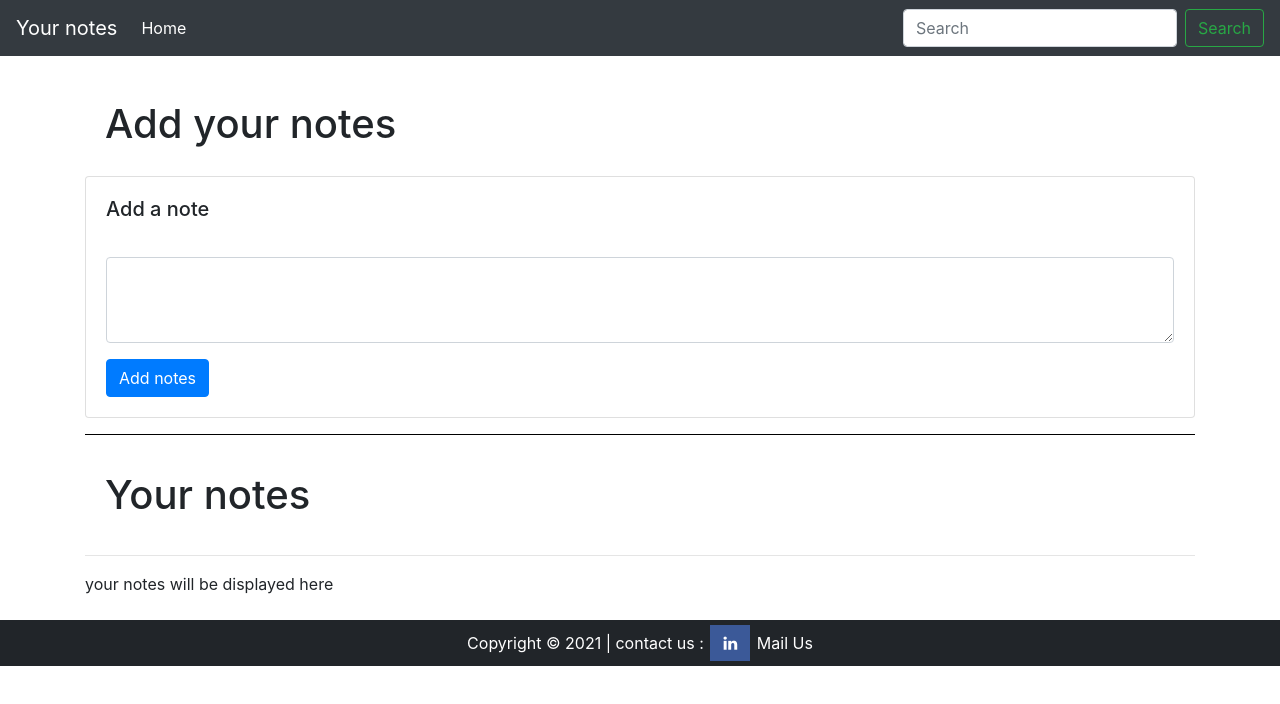
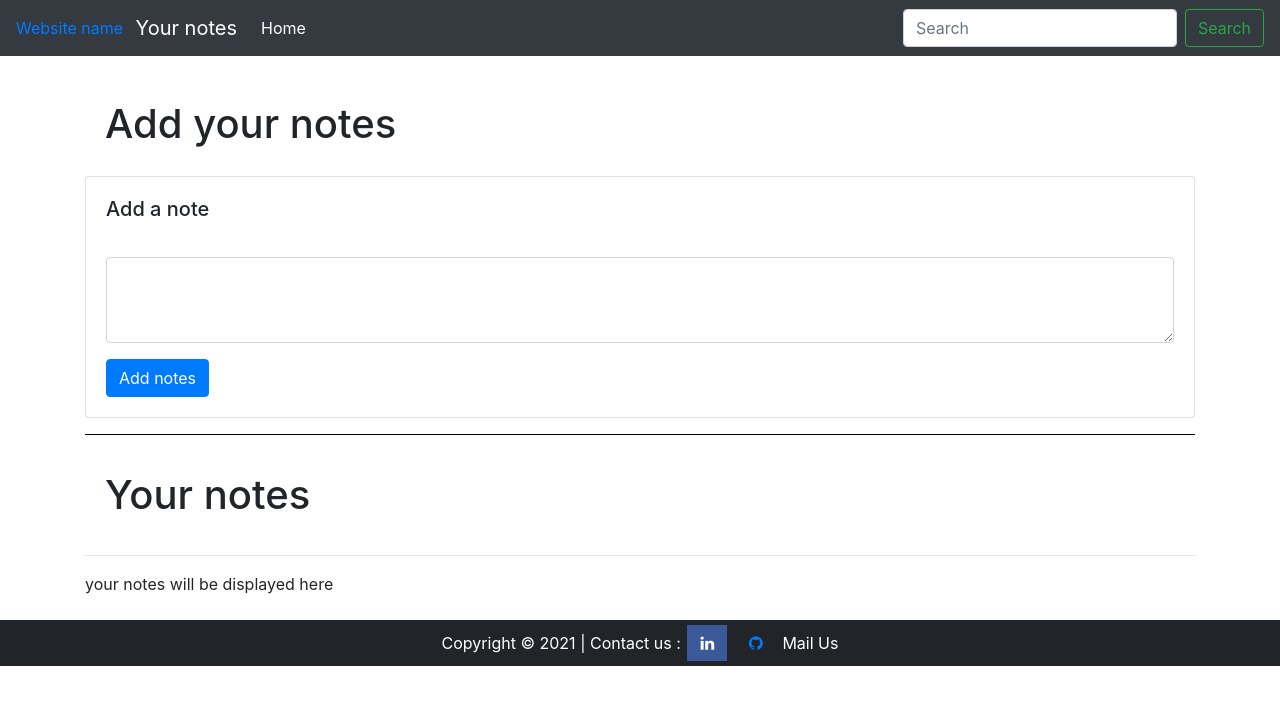
Before and after one commit to Ayan-16/project-webdev, a plain HTML site: page index.html in a window 1280 px wide. Drawn offline with nearby package versions, Linux system fonts and the light colour scheme.

Commit message:
Update index.html

```diff
--- a/index.html
+++ b/index.html
@@ -16,6 +16,8 @@
   </head>
   <body>
     <nav class="navbar navbar-expand-lg navbar-dark bg-dark">
+	 <a href="#" id=f1>Website name &ensp;<!--  --></a>
+
       <a class="navbar-brand" href="#">Your notes</a>
       <button
         class="navbar-toggler"
@@ -97,12 +99,14 @@
     <script src="./js/app.js"></script>
 	<div class=footer>
 	 <footer>
-	Copyright © 2021 | contact us :
+	Copyright © 2021 | Contact us :
 		<a href="#" class="fa fa-linkedin"></a>
+		<a href="#" class="fa fa-github" ></a>
+
 
 			<a class="mail-icon" href="#" targer="_blank">Mail Us</a>
 
 
 </footer>
-  </body>
+</body>
 </html>
```
